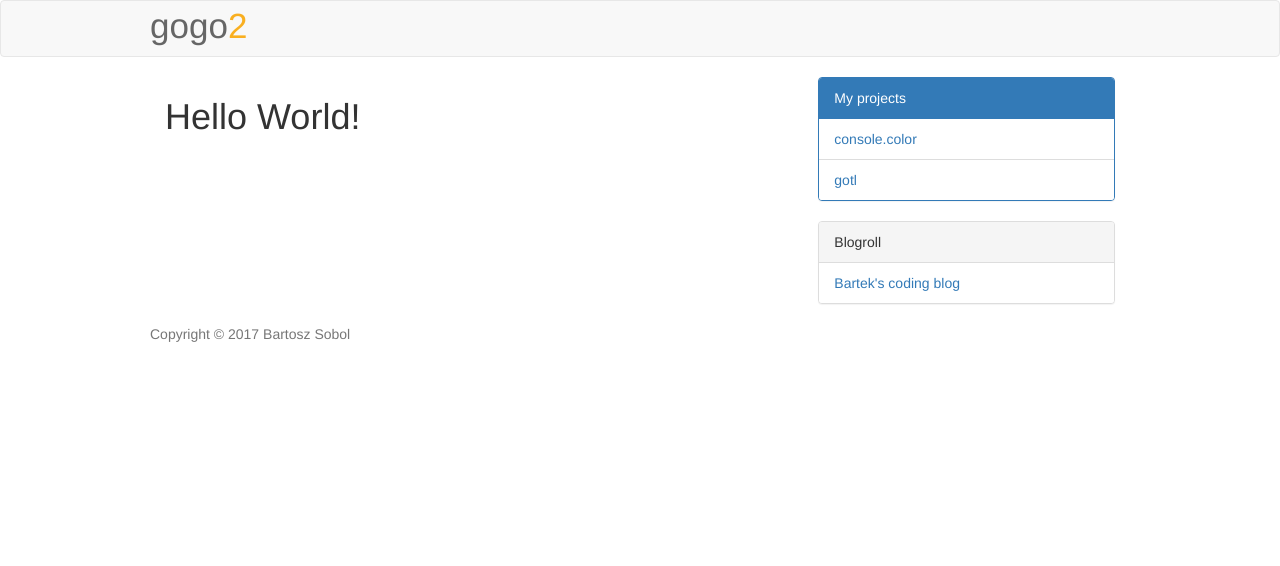
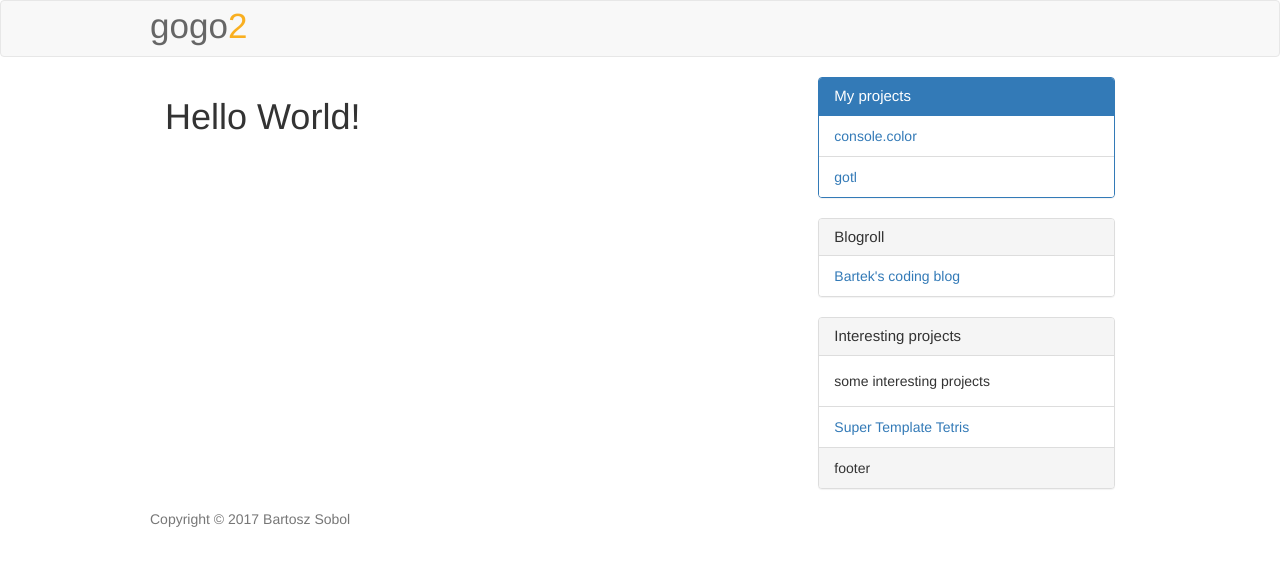
Before and after one commit to gogo2/gogo2.github.io, a Jekyll site: the page built from index.html, in a window 1280 px wide. Shown: the top 566 px of the page. Built offline with Jekyll 4.4.1, drawn with Linux system fonts in a browser that asks for light colours.

Commit message:
sidebar panels 2

```diff
--- a/_data/sidebar_panels.yml
+++ b/_data/sidebar_panels.yml
@@ -11,3 +11,11 @@
   items:
     - title: Bartek's coding blog
       url: http://www.bfilipek.com/
+
+- heading: Interesting projects
+  type: default
+  body: some interesting projects
+  footer: footer
+  items:
+    - title: Super Template Tetris
+      url: https://github.com/gogo2/Super-Template-Tetris
--- a/_includes/sidebar.html
+++ b/_includes/sidebar.html
@@ -1,12 +1,24 @@
 <div class="col-sm-4">
     {% for panel in site.data.sidebar_panels %}
     <div class="panel panel-{{panel.type}}">
-        <div class="panel-heading">{{panel.heading}}</div>
+        {% if panel.heading %}
+        <div class="panel-heading">
+            <h4 class="panel-title">{{panel.heading}}</h4>
+        </div>
+        {% endif %}
+        {% if panel.body %}
+        <div class="panel-body"> {{panel.body}}</div>
+        {% endif %}
         <ul class="list-group">
+            {% if panel.items %}
             {% for item in panel.items %}
             <li class="list-group-item"><a href="{{item.url}}">{{item.title}}</a></li>
             {% endfor %}
+            {% endif %}
         </ul>
+        {% if panel.footer %}
+        <div class="panel-footer">{{panel.footer}}</div>
+        {% endif %}
     </div>
     {% endfor %}
 
--- a/styles/_theme_bootstrap_overwrite.scss
+++ b/styles/_theme_bootstrap_overwrite.scss
@@ -2,3 +2,7 @@
   font-size: 250%;
   padding: 15px 15px 20px 15px;
 }
+
+.panel-title {
+  font-size: 15px;
+}
```
